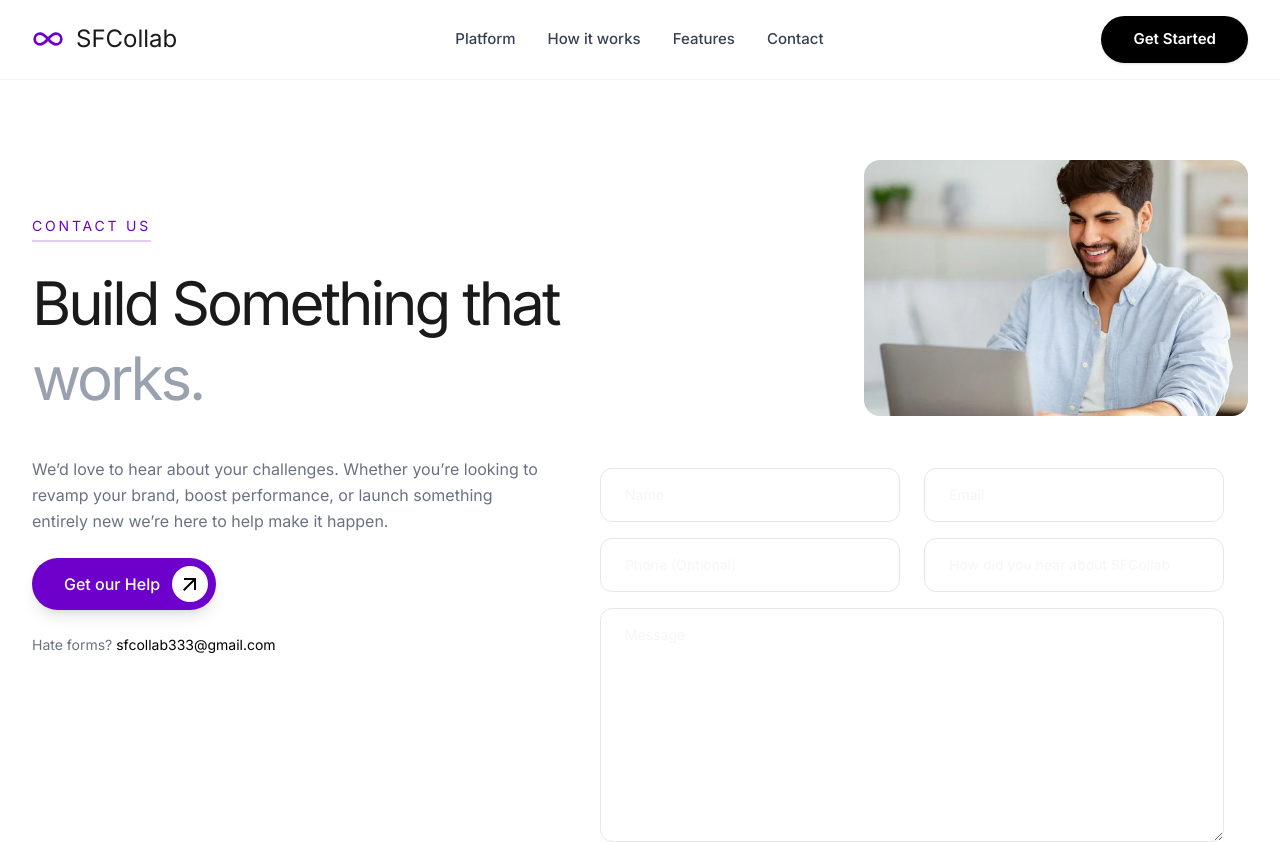
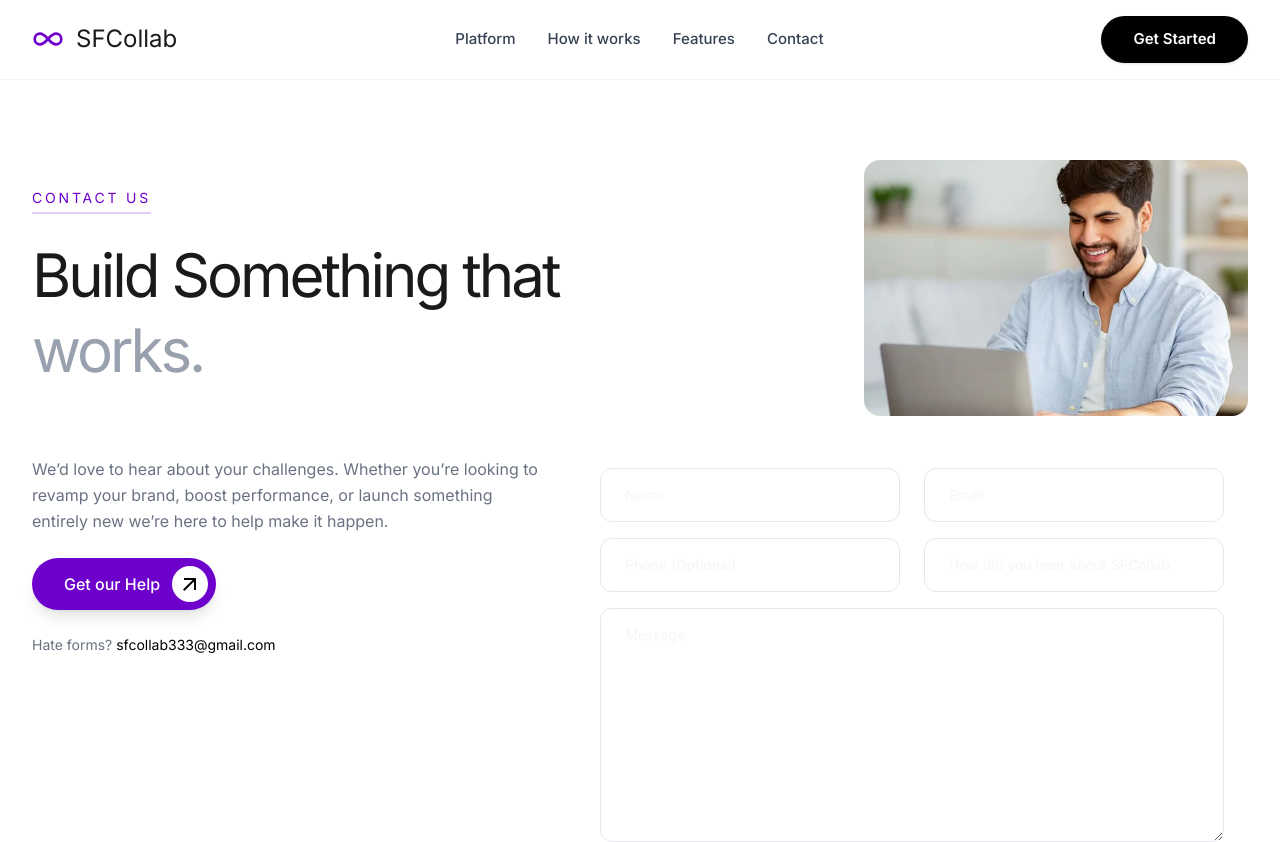
Before and after one commit to StephenOnyeka/SFCollab-UI, a Next.js app: page /contact in a window 1280 px wide. Shown: the top 842 px of the page. Built offline with nearby package versions, Linux system fonts and the light colour scheme.

Commit message:
last resolve on contact us page

```diff
--- a/app/contact/page.tsx
+++ b/app/contact/page.tsx
@@ -10,7 +10,7 @@
         <div className="max-w-7xl mx-auto px-4 sm:px-6 lg:px-8">
           <div className="flex flex-col gap-4 md:gap-8 lg:gap-10">
             {/* Section Header */}
-            <div className="flex flex-col md:flex-row justify-between items-end gap-8">
+            <div className="flex flex-col md:flex-row justify-between items-center gap-8">
               <div className="flex flex-col gap-6 max-w-2xl">
                 <span className="text-[#6E00CC] font-normal tracking-[0.2em] uppercase text-sm border-b-2 border-[#6E00CC]/20 pb-1 w-fit">
                   Contact Us
```
